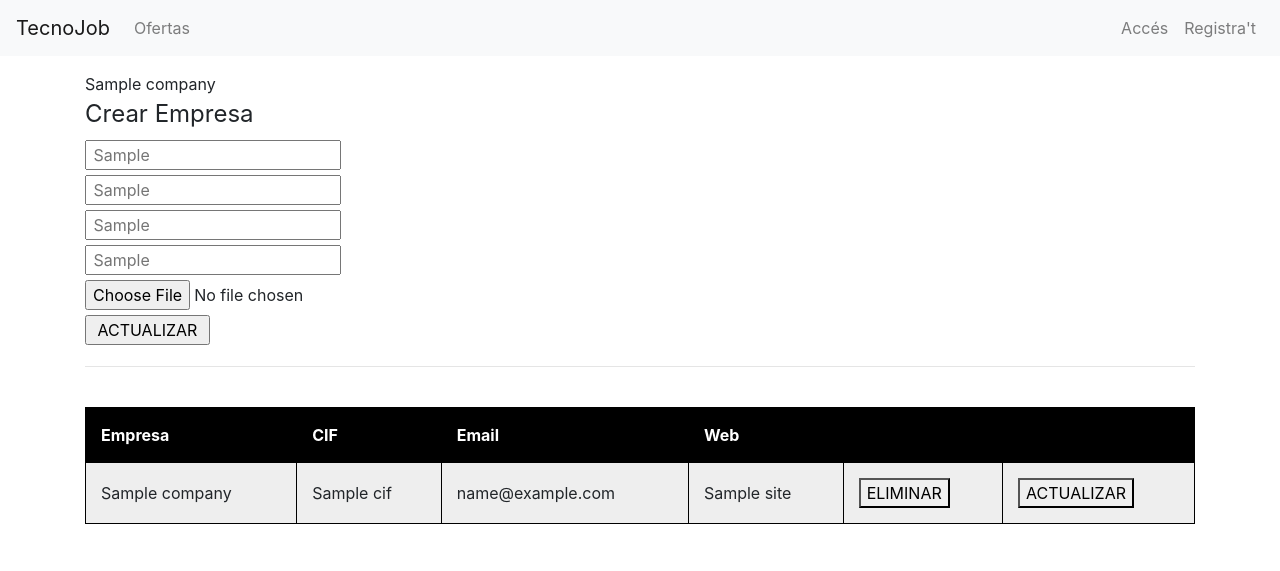
After one commit to FundacionCIM/tecnojob, a Django app: page /empresas/actualizar/1 in a window 1280 px wide. The commit adds this page. Shown: the top 571 px of the page. Run offline with Django 3.2, Linux system fonts and the light colour scheme; tables that the repository leaves empty hold one stand-in row (values such as "Sample post"); a database or web service that is not in the repository returns one stand-in record (values such as "Sample title"); parts of the project's set-up code (start-up, migrations or seed data) failed here and were passed over; some libraries are stand-ins or nearby versions.

Commit message:
company update function

```diff
--- /dev/null
+++ b/projectfinal/company_crud/templates/company_create.html
@@ -0,0 +1,85 @@
+{% extends 'base.html' %}
+
+{% block title %} TecnoJob | Crear Empresa {% endblock %}
+
+{% block content %}
+    <style>
+        a:link, a:visited, a:active {
+            color: black;
+            text-decoration: none;
+        }
+
+        input {
+            margin-bottom: 5px;
+        }
+
+        table {
+            width: 100%;
+        }
+
+        table, th, td {
+            border: 1px solid black;
+            border-collapse: collapse;
+        }
+
+        th, td {
+            padding: 15px;
+            text-align: left;
+        }
+
+        tr:nth-child(even) {
+            background-color: #eee;
+        }
+
+        tr:nth-child(odd) {
+            background-color: #fff;
+        }
+
+        th {
+            background-color: black;
+            color: white;
+        }
+    </style>
+    {{ empresas.0.c_name }}
+    <fieldset>
+        <legend>Crear Empresa</legend>
+        <form action="{% block form %}{% endblock %}" method="POST" enctype="multipart/form-data">
+            {% csrf_token %}
+            {% block name %}{% endblock %}
+            <input type="hidden" name="id">
+            <input type="text"   name="name"  placeholder="{% block name01 %}Nombre{% endblock %}"><br>
+            <input type="text"   name="cif"   placeholder="{% block name02 %}CIF{% endblock %}"><br>
+            <input type="email"  name="email" placeholder="{% block name03 %}Email{% endblock %}"><br>
+            <input type="url"    name="url"   placeholder="{% block name04 %}Site{% endblock %}"><br>
+            <input type="file"   name="filename"><br>
+            <input type="submit" value="{% block button %} GUARDAR {% endblock %}">
+        </form>
+        <hr>
+        <br>
+        <table style="width:100%">
+            <tr>
+                <th>Empresa</th>
+                <th>CIF</th>
+                <th>Email</th>
+                <th>Web</th>
+                <th></th>
+                <th></th>
+            </tr>
+            {% for empresa in empresas %}
+                <tr>
+                    <td>{{ empresa.c_name }}</td>
+                    <td>{{ empresa.cif }}</td>
+                    <td>{{ empresa.email }}</td>
+                    <td>{{ empresa.site }}</td>
+                    <td>
+                        <button><a href="{% url 'borrar_empresa' empresa.company_id %}">ELIMINAR</a></button>
+                    </td>
+                    <td>
+                        <button><a href="{% block direccion %} {% url 'modificar_empresa' empresa.company_id %} {% endblock %}">ACTUALIZAR</a></button>
+                    </td>
+                </tr>
+            {% endfor %}
+        </table>
+        <br><br>
+    </fieldset>
+{% endblock %}
--- /dev/null
+++ b/projectfinal/company_crud/templates/company_update.html
@@ -0,0 +1,12 @@
+{% extends 'company_create.html' %}
+
+{% block form %} {% url 'actualizar_empresa' id_empresa %} {% endblock %}
+
+{% block name01 %} {{ empresas.0.1 }} {% endblock %}
+{% block name02 %} {{ empresas.0.2 }} {% endblock %}
+{% block name03 %} {{ empresas.0.3 }} {% endblock %}
+{% block name04 %} {{ empresas.0.4 }} {% endblock %}
+{% block name05 %} {{ empresas.0.5 }} {% endblock %}
+
+{% block button %} ACTUALIZAR {% endblock %}
+{% block direccion %} {% url 'mostrar_empresa' %} {% endblock %}
--- /dev/null
+++ b/projectfinal/company_crud/urls.py
@@ -0,0 +1,10 @@
+from django.urls import path
+from .views import company_view, company_delete, transition_update, company_update
+
+
+urlpatterns = [
+    path('crear',              company_view,      name="mostrar_empresa"),
+    path('eliminar/<int:id>',   company_delete,    name="borrar_empresa"),
+    path('actualizar/<int:id>', transition_update, name="modificar_empresa"),
+    path('update/<int:id>',     company_update,    name='actualizar_empresa')
+]
--- a/projectfinal/company_crud/views.py
+++ b/projectfinal/company_crud/views.py
@@ -8,14 +8,14 @@ import psycopg2.extras
 # Create your views here.
 def company_view(request):
     if request.method == 'POST':
-        conn = psycopg2.connect(dbname="tecnojob00", user="postgres", password="47601469W", host="localhost", port=5432)
+        conn = psycopg2.connect(dbname="tecnojob00", user="postgres", password="47601469", host="localhost", port=5432)
 
         cursor = conn.cursor(cursor_factory=psycopg2.extras.DictCursor)
 
-        name = request.POST.get("name", default=None)
-        cif = request.POST.get("cif", default=None)
+        name  = request.POST.get("name",  default=None)
+        cif   = request.POST.get("cif",   default=None)
         email = request.POST.get("email", default=None)
-        url = request.POST.get("url", default=None)
+        url   = request.POST.get("url",   default=None)
 
         insertSQL = "INSERT INTO company (c_name, cif, email, site) VALUES (%s, %s, %s, %s);"
         placeholder = (name, cif, email, url)
@@ -29,25 +29,29 @@ def company_view(request):
 
         return redirect("mostrar_empresa")
     else:
-        conn = psycopg2.connect(dbname="tecnojob00", user="postgres", password="47601469W", host="localhost", port=5432)
-        cursor = conn.cursor(cursor_factory=psycopg2.extras.DictCursor)
+        return render(request, "company_create.html", company_select())
 
-        cursor.execute("SELECT * FROM company ORDER BY c_name;")
 
-        empresas = cursor.fetchall()
-        params = {"empresas": empresas}
+def company_select():
+    conn = psycopg2.connect(dbname="tecnojob00", user="postgres", password="47601469", host="localhost", port=5432)
+    cursor = conn.cursor(cursor_factory=psycopg2.extras.DictCursor)
 
-        cursor.close()
-        conn.close()
+    cursor.execute("SELECT * FROM company ORDER BY c_name;")
 
-        return render(request, "company_create.html", params)
+    empresas = cursor.fetchall()
+    params = {"empresas": empresas}
+
+    cursor.close()
+    conn.close()
+
+    return params
 
 
 def company_delete(request, id):
-    conn = psycopg2.connect(dbname="tecnojob00", user="postgres", password="47601469W", host="localhost", port=5432)
+    conn = psycopg2.connect(dbname="tecnojob00", user="postgres", password="47601469", host="localhost", port=5432)
     cursor = conn.cursor(cursor_factory=psycopg2.extras.DictCursor)
 
-    cursor.execute(f"DELETE FROM company WHERE company_id={id}")
+    cursor.execute(f"DELETE FROM company WHERE company_id=%s", (id,))
 
     conn.commit()
     cursor.close()
@@ -56,23 +60,40 @@ def company_delete(request, id):
     return redirect("mostrar_empresa")
 
 
-def company_update(request, id):
-    conn = psycopg2.connect(dbname="tecnojob00", user="postgres", password="47601469W", host="localhost", port=5432)
+def transition_update(request, id):
+    conn = psycopg2.connect(dbname="tecnojob00", user="postgres", password="47601469", host="localhost", port=5432)
     cursor = conn.cursor(cursor_factory=psycopg2.extras.DictCursor)
 
-    updateSQL = f"UPDATE company SET c_name=%s, cif=%s, email=%s, site=%s WHERE company_id={id};"
-    placeholder = (
-        request.POST.get("name", default=None),
-        request.POST.get("cif", default=None),
-        request.POST.get("email", default=None),
-        request.POST.get("url", default=None)
-    )
+    cursor.execute(f"SELECT * FROM company WHERE company_id = %s", (id,))
 
-    cursor.execute(updateSQL, placeholder)
+    empresas = cursor.fetchall()
+    params = {"empresas": empresas,
+              "id_empresa": id}
 
     conn.commit()
     cursor.close()
     conn.close()
 
-    return redirect("mostrar_empresa")
-    # return render(request, "company_create.html")
+    return render(request, "company_update.html", params)
+
+
+def company_update(request, id):
+    conn = psycopg2.connect(dbname="tecnojob00", user="postgres", password="47601469", host="localhost", port=5432)
+    cursor = conn.cursor(cursor_factory=psycopg2.extras.DictCursor)
+
+    updateSQL = f"UPDATE company SET c_name=%s, cif=%s, email=%s, site=%s WHERE company_id={id};"
+    getData = (
+        request.POST.get("name",  default=None),
+        request.POST.get("cif",   default=None),
+        request.POST.get("email", default=None),
+        request.POST.get("url",   default=None)
+    )
+
+    cursor.execute(updateSQL, getData)
+
+    conn.commit()
+    cursor.close()
+    conn.close()
+
+    # return redirect("mostrar_empresa")
+    return render(request, "company_create.html")
--- a/projectfinal/pages/templates/base.html
+++ b/projectfinal/pages/templates/base.html
@@ -3,7 +3,7 @@
 
 <head>
     <meta charset="UTF-8">
-    <title>{% block title %}{% endblock %} - TecnoJob | Ocupació</title>
+    <title>{% block title %}{% endblock %} - TecnoJob | Empleo</title>
 
     {% load static %}
     <link rel="stylesheet" href="{% static 'css/bootstrap.min.css' %}">
@@ -20,17 +20,20 @@
     <div class="collapse navbar-collapse" id="navbarNav">
         <ul class="navbar-nav">
             <li class="nav-item">
-                    <a class="nav-link" href="{% url 'oferta' %}">Ofertes</a>
+                <a class="nav-link" href="{% url 'oferta' %}">Ofertas</a>
             </li>
-                {% if user.is_authenticated%}
+            {% if user.is_authenticated %}
                 <li class="nav-item">
                     <a class="nav-link" href="{% url 'crear_cv' %}">Generar CV</a>
+                </li>
+                <li class="nav-item">
+                    <a class="nav-link" href="{% url 'mostrar_empresa' %}">Empresas</a>
                 </li>
             {% endif %}
         </ul>
 
         <ul class="navbar-nav ml-auto">
-                {% if user.is_authenticated%}
+            {% if user.is_authenticated %}
                 <li class="nav-item">
                     <a class="nav-link" href="#">Hola {{ user.username }}</a>
                 </li>
--- a/projectfinal/pages/templates/oferta_empleo.html
+++ b/projectfinal/pages/templates/oferta_empleo.html
@@ -32,7 +32,7 @@
                             <h5 class="card-title">{{ offer.nombre_ofrt }}</h5>
                             <hr>
                             <h6 class="card-subtitle">Empresa: {{ offer.company }}</h6>
-                            <p class="card-text">Publicado el: {{ offer.fecha_publi }}</p>
+                            <p class="card-text">Descripcion: {{ offer.description }}</p>
                         </div>
 <!--                        <div class="card-footer">-->
 <!--                            {% if user == offer.autor %}-->
--- a/projectfinal/projecto/db.py
+++ b/projectfinal/projecto/db.py
@@ -1,9 +1,9 @@
 PGSQL = {
     'default': {
         'ENGINE': 'django.db.backends.postgresql_psycopg2',
-        'NAME': 'tecnojob',
+        'NAME': 'tecnojob00',
         'USER': 'postgres',
-        'PASSWORD': 47601469,
+        'PASSWORD': '47601469',
         'HOST': 'localhost',
         'PORT': '5432'
     }
--- a/projectfinal/projecto/urls.py
+++ b/projectfinal/projecto/urls.py
@@ -1,6 +1,9 @@
 from django.contrib import admin
 from django.urls import path, include
+
 from pages import views
+from django.conf import settings
+from django.conf.urls.static import static
 
 
 urlpatterns = [
@@ -9,4 +12,5 @@ urlpatterns = [
     path('', include("pages.urls")),
     path('accounts/', include("autenticacion.urls")),
     path('ofertas/', include("pages.urls")),
+    path('empresas/', include("company_crud.urls")),
 ]
```
Also changed, not shown: projectfinal/pages/views.py (+6 -6 lines). Lines whose indentation alone changed are shown as unchanged.
